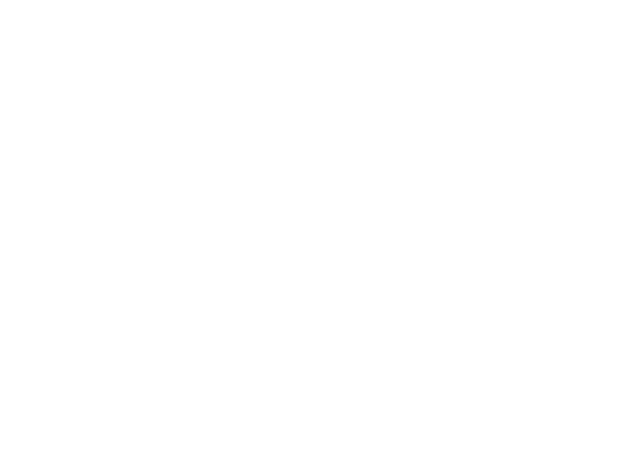
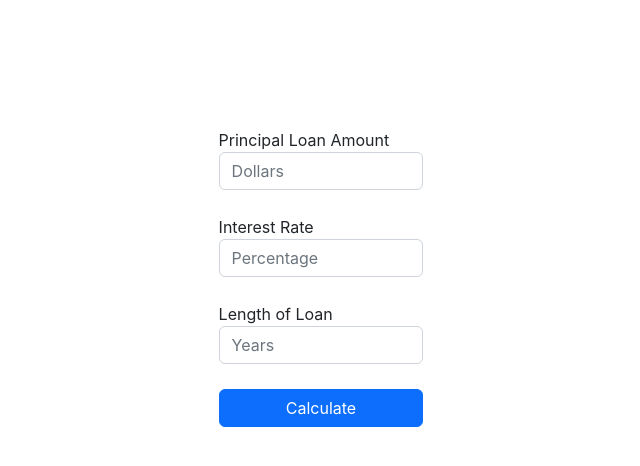
Before and after one commit to paty-oliveira/web-playground, a React (Create React App) app in the folder react-challenges/mortgage-calculator/: page / in a window 1280 px wide. Shown: the top 466 px of the page, without its empty margins (319-959 px from the left). Built offline with nearby package versions, Linux system fonts and the light colour scheme.

Commit message:
Add main skeleton of MortgageForm component

```diff
--- a/react-challenges/mortgage-calculator/src/App.css
+++ b/react-challenges/mortgage-calculator/src/App.css
@@ -1,38 +1,7 @@
 .App {
-  text-align: center;
+  display: flex;
+  justify-content: center;
+  align-items: center;
+  flex-direction: column;
+  padding: 10%;
 }
-
-.App-logo {
-  height: 40vmin;
-  pointer-events: none;
-}
-
-@media (prefers-reduced-motion: no-preference) {
-  .App-logo {
-    animation: App-logo-spin infinite 20s linear;
-  }
-}
-
-.App-header {
-  background-color: #282c34;
-  min-height: 100vh;
-  display: flex;
-  flex-direction: column;
-  align-items: center;
-  justify-content: center;
-  font-size: calc(10px + 2vmin);
-  color: white;
-}
-
-.App-link {
-  color: #61dafb;
-}
-
-@keyframes App-logo-spin {
-  from {
-    transform: rotate(0deg);
-  }
-  to {
-    transform: rotate(360deg);
-  }
-}
--- a/react-challenges/mortgage-calculator/src/App.js
+++ b/react-challenges/mortgage-calculator/src/App.js
@@ -1,8 +1,11 @@
 import './App.css';
+import './mortgage-form/MortgageForm';
+import {MortgageForm} from "./mortgage-form/MortgageForm";
 
 function App() {
   return (
     <div className="App">
+      <MortgageForm />
     </div>
   );
 }
--- /dev/null
+++ b/react-challenges/mortgage-calculator/src/mortgage-form/MortagageForm.css
@@ -0,0 +1,7 @@
+.mortgage-form {
+    display: flex;
+    flex-direction: column;
+    width: 20%;
+    justify-content: center;
+    gap: 25px;
+}
--- /dev/null
+++ b/react-challenges/mortgage-calculator/src/mortgage-form/MortgageForm.jsx
@@ -0,0 +1,21 @@
+import './MortagageForm.css';
+export function MortgageForm() {
+    return (
+        <form className="mortgage-form">
+            <div className="form-group">
+                <label form="loanAmount">Principal Loan Amount</label>
+                <input type="number" className="form-control" id="loanAmount"  placeholder="Dollars" required/>
+            </div>
+            <div className="form-group">
+                <label form="interestRate">Interest Rate</label>
+                <input type="number" className="form-control" id="interestRate" placeholder="Percentage" required/>
+            </div>
+            <div className="form-group">
+                <label form="loanYears">Length of Loan</label>
+                <input type="number" className="form-control" id="loanYears" placeholder="Years" required/>
+            </div>
+            <button type="submit" className="btn btn-primary">Calculate</button>
+        </form>
+
+    )
+}
```
